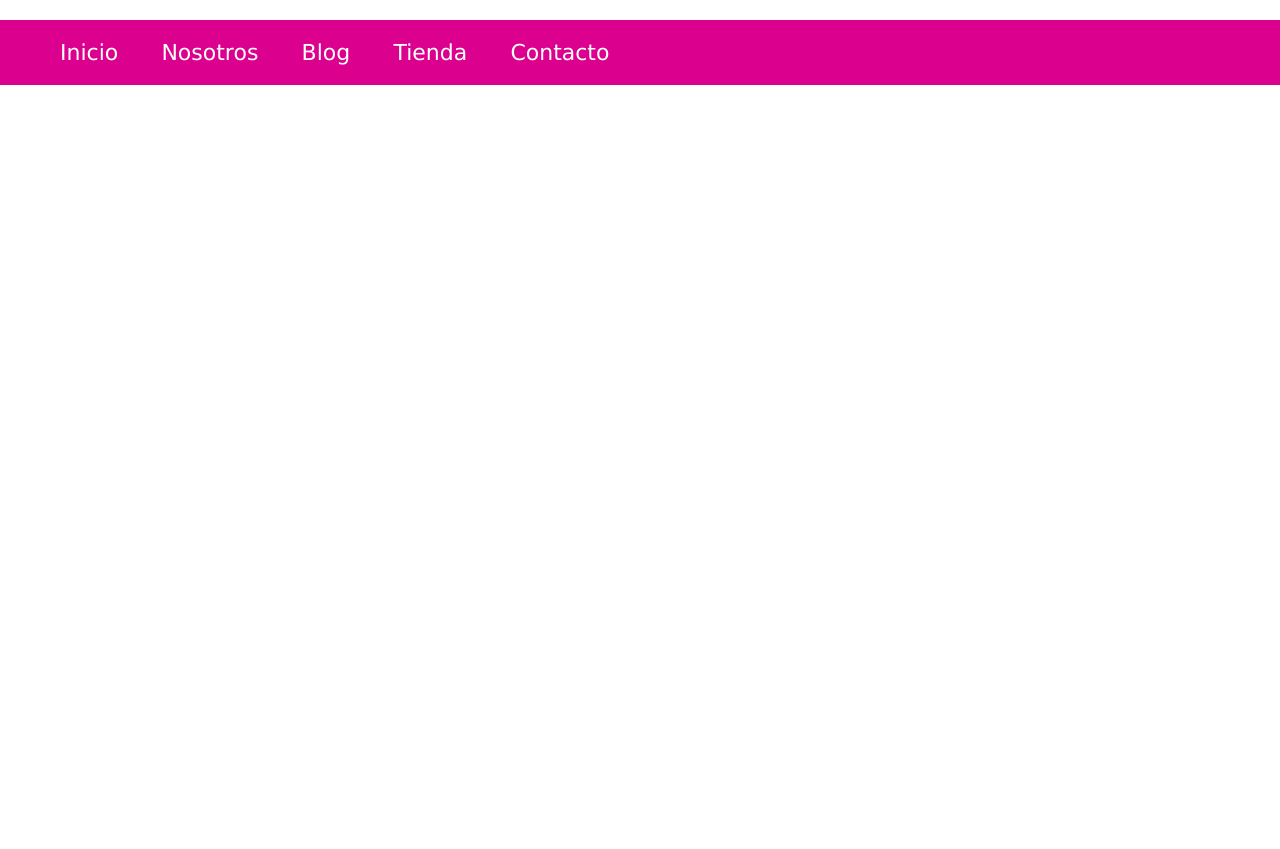
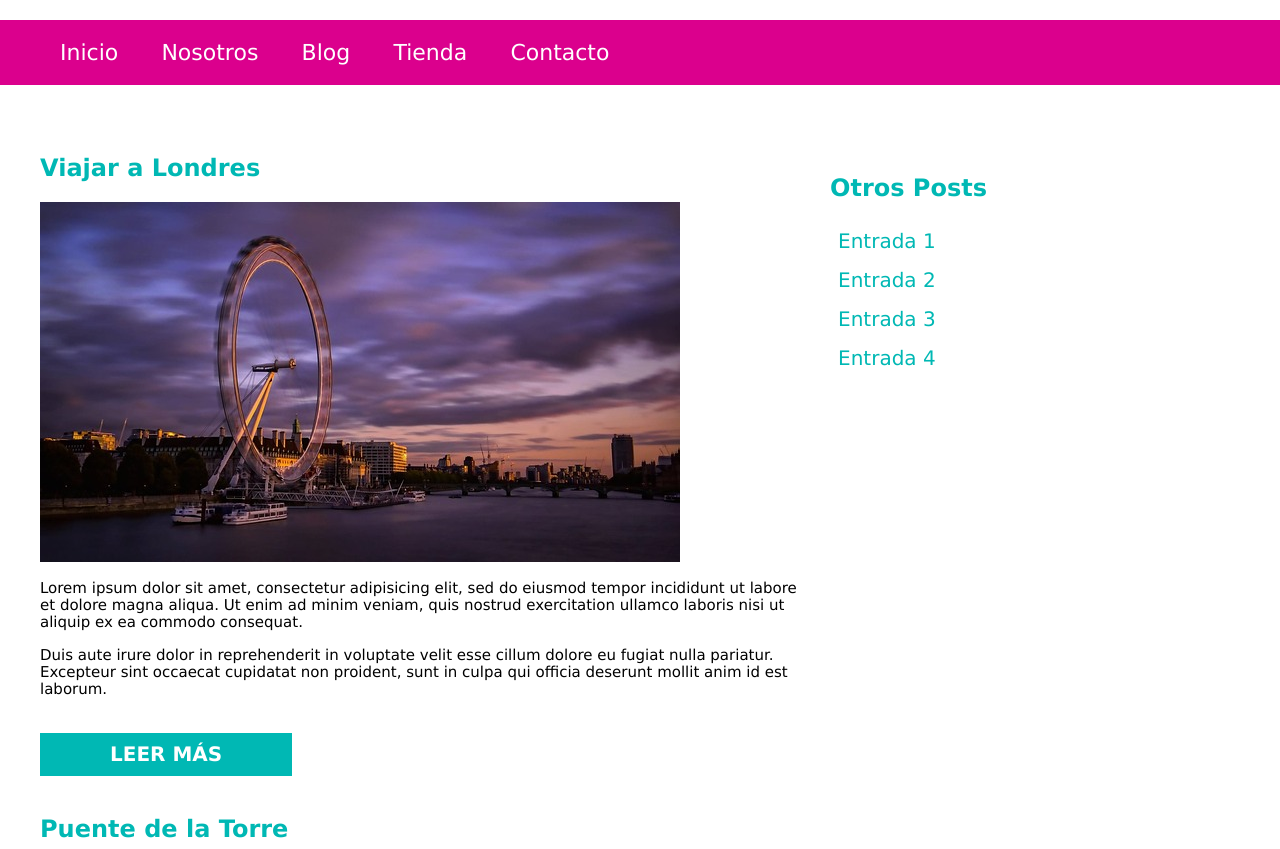
Before and after one commit to Alcreed/Blog-De-Viajes, a plain HTML site: page index.html in a window 1280 px wide. Shown: the part 103-952 px from the top of the page. Before the commit the page ends 800 px from the top, so only its background shows below. Drawn offline with Linux system fonts and the light colour scheme.

Commit message:
Contenido principal
main y aside

```diff
--- a/css/estilos.css
+++ b/css/estilos.css
@@ -14,18 +14,19 @@ body{
 .contenedor{
     max-width: 120rem;
     margin: 0 auto;
+    width:95%;
 }
 h1{
-    font-size: 4rem;
+    font-size: 3.6rem;
 }
 h2{
-    font-size: 3.6rem;
+    font-size: 3.2rem;
 }
 h3{
-    font-size: 3.2rem;
+    font-size: 2.8rem;
 }
 h4{
-    font-size: 2.8rem;
+    font-size: 2.4rem;
 }
 img{
     max-width: 100%;
@@ -37,6 +38,18 @@ img{
 }
 .no-margin{
     margin: 0;
+}
+
+/* Botones */
+.btn{
+    display: inline-block;
+    color: #ffffff;
+    font-weight: bold;
+    background-color: #00b8b4;
+    text-decoration: none;
+    padding: 1rem 7rem;
+    margin-top: 2rem;
+    font-size: 2rem;
 }
 
 /* Header */
@@ -64,3 +77,39 @@ img{
         background-color: #00b8b4;
     }
 }
+
+/* Contenido principal */
+.contenido-principal{
+    margin-top: 3rem;
+}
+@media(min-width: 768px) {
+    .contenido-principal{
+        display: flex;
+        justify-content: space-between;
+    }
+    .entradas{
+        flex-basis: calc(65% - 1rem);
+    }
+    .posts{
+        flex-basis: calc(35% - 1rem);
+        margin: 0;
+    }
+}
+.entrada, .posts{
+    margin-top: 4rem;
+}
+.entrada h2,
+.posts h2{
+    color: #00b8b4;
+    font-size: 2.4rem;
+}
+.entrada p{
+    font-size: 1.5rem;
+}
+.posts a{
+    color: #00b8b4;
+    display: block;
+    text-decoration: none;
+    font-size: 2rem;
+    padding: .8rem;
+}
--- a/index.html
+++ b/index.html
@@ -26,5 +26,48 @@
 
     </div>
 
+    <div class="contenedor contenido-principal">
+
+        <main class="entradas">
+
+            <article class="entrada">
+                <h2>Viajar a Londres</h2>
+                <img src="img/imagen_1.jpg" alt="Imagen entrada">
+                <p>Lorem ipsum dolor sit amet, consectetur adipisicing elit, sed do eiusmod tempor incididunt ut labore et dolore magna aliqua. Ut enim ad minim veniam, quis nostrud exercitation ullamco laboris nisi ut aliquip ex ea commodo consequat.</p>
+                <p>Duis aute irure dolor in reprehenderit in voluptate velit esse cillum dolore eu fugiat nulla pariatur. Excepteur sint occaecat cupidatat non proident, sunt in culpa qui officia deserunt mollit anim id est laborum.</p>
+                <a href="#" class="btn">LEER MÁS</a>
+            </article>
+
+            <article class="entrada">
+                <h2>Puente de la Torre</h2>
+                <img src="img/imagen_2.jpg" alt="Imagen entrada">
+                <p>Lorem ipsum dolor sit amet, consectetur adipisicing elit, sed do eiusmod tempor incididunt ut labore et dolore magna aliqua. Ut enim ad minim veniam, quis nostrud exercitation ullamco laboris nisi ut aliquip ex ea commodo consequat.</p>
+                <p>Duis aute irure dolor in reprehenderit in voluptate velit esse cillum dolore eu fugiat nulla pariatur. Excepteur sint occaecat cupidatat non proident, sunt in culpa qui officia deserunt mollit anim id est laborum.</p>
+                <a href="#" class="btn">LEER MÁS</a>
+            </article>
+
+            <article class="entrada">
+                <h2>Metro de Londres</h2>
+                <img src="img/imagen_3.jpg" alt="Imagen entrada">
+                <p>Lorem ipsum dolor sit amet, consectetur adipisicing elit, sed do eiusmod tempor incididunt ut labore et dolore magna aliqua. Ut enim ad minim veniam, quis nostrud exercitation ullamco laboris nisi ut aliquip ex ea commodo consequat.</p>
+                <p>Duis aute irure dolor in reprehenderit in voluptate velit esse cillum dolore eu fugiat nulla pariatur. Excepteur sint occaecat cupidatat non proident, sunt in culpa qui officia deserunt mollit anim id est laborum.</p>
+                <a href="#" class="btn">LEER MÁS</a>
+            </article>
+
+        </main>
+
+        <aside class="posts">
+
+            <h2>Otros Posts</h2>
+
+            <a href="#">Entrada 1</a>
+            <a href="#">Entrada 2</a>
+            <a href="#">Entrada 3</a>
+            <a href="#">Entrada 4</a>
+
+        </aside>
+
+    </div>
+
 </body>
 </html>
```
